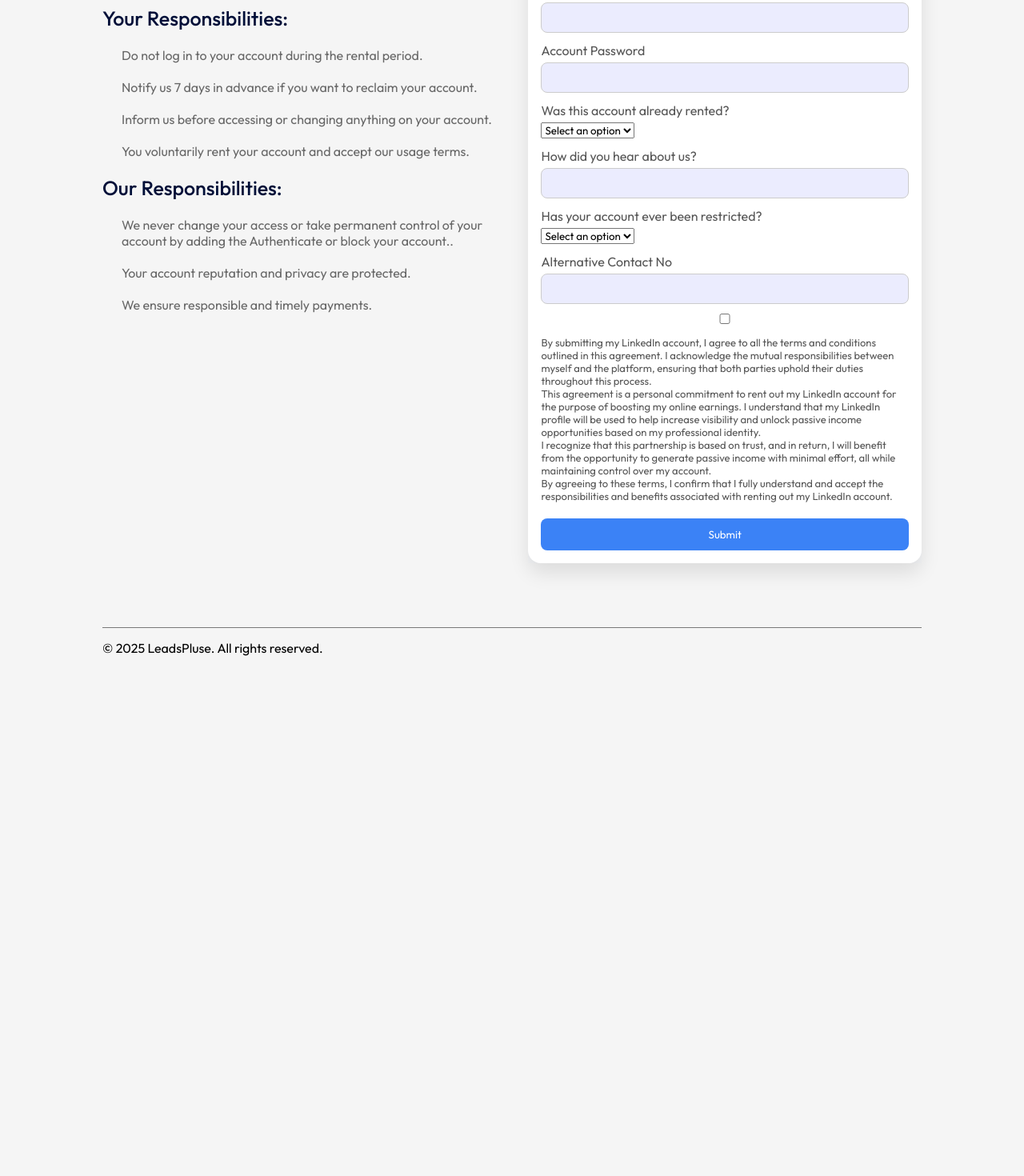
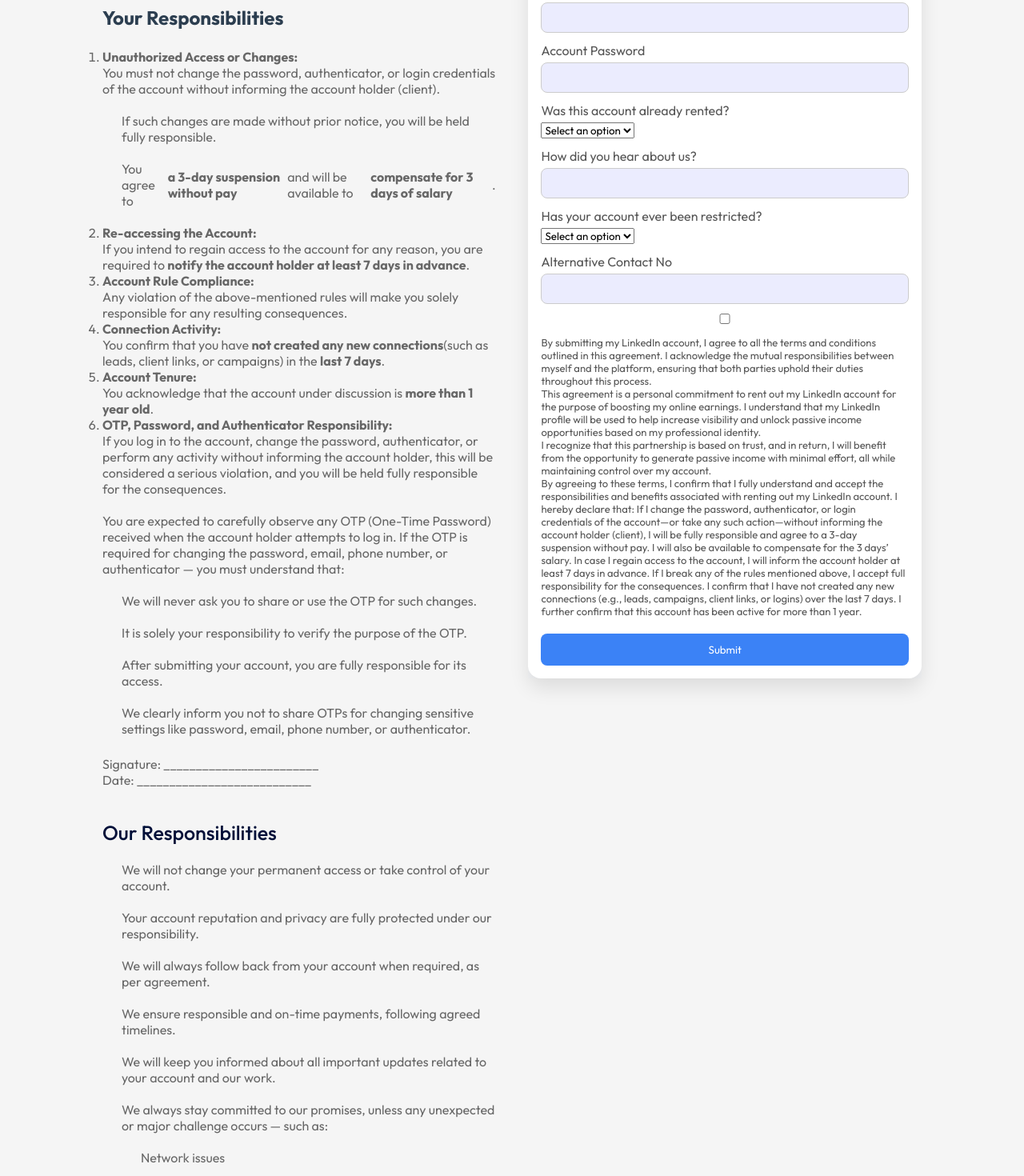
Before and after one commit to Taimorosman/leadspule, a React (Vite) app: page / in a window 1280 px wide. Shown: the part 4500-5970 px from the top of the page at 80% size. Before the commit the page ends 5346 px from the top, so only its background shows below. Built offline with nearby package versions, Linux system fonts and the light colour scheme.

Commit message:
my job si perfect

```diff
--- a/src/components/Contact/Contact.jsx
+++ b/src/components/Contact/Contact.jsx
@@ -75,20 +75,112 @@
           <li>No new connection activity in the past 7 days before submission.</li>
         </ul>
 
-        <h3 className="text-xl font-semibold mb-2">Your Responsibilities:</h3>
-        <ul className="list-disc pl-6 space-y-2 text-gray-700 mb-6">
-          <li>Do not log in to your account during the rental period.</li>
-          <li>Notify us 7 days in advance if you want to reclaim your account.</li>
-          <li>Inform us before accessing or changing anything on your account.</li>
-          <li>You voluntarily rent your account and accept our usage terms.</li>
-        </ul>
+        <div className="max-w-3xl mx-auto p-6 bg-white shadow-md rounded-lg">
+      <h2 className="text-2xl font-bold mb-4">Your Responsibilities</h2>
+      <ol className="list-decimal pl-6 space-y-4 text-gray-800">
+        <li>
+          <strong>Unauthorized Access or Changes:</strong> <br />
+          You must not change the password, authenticator, or login credentials
+          of the account without informing the account holder (client).
+          <ul className="list-disc pl-6 mt-2">
+            <li>
+              If such changes are made without prior notice, you will be held
+              fully responsible.
+            </li>
+            <li>
+              You agree to <strong>a 3-day suspension without pay</strong> and
+              will be available to <strong>compensate for 3 days of salary</strong>.
+            </li>
+          </ul>
+        </li>
 
-        <h3 className="text-xl font-semibold mb-2">Our Responsibilities:</h3>
-        <ul className="list-disc pl-6 space-y-2 text-gray-700">
-          <li>We never change your access or take permanent control of your account by adding the Authenticate or block your account..</li>
-          <li>Your account reputation and privacy are protected.</li>
-          <li>We ensure responsible and timely payments.</li>
-        </ul>
+        <li>
+          <strong>Re-accessing the Account:</strong> <br />
+          If you intend to regain access to the account for any reason, you are
+          required to <strong>notify the account holder at least 7 days in advance</strong>.
+        </li>
+
+        <li>
+          <strong>Account Rule Compliance:</strong> <br />
+          Any violation of the above-mentioned rules will make you solely
+          responsible for any resulting consequences.
+        </li>
+
+        <li>
+          <strong>Connection Activity:</strong> <br />
+          You confirm that you have <strong>not created any new connections</strong>
+          (such as leads, client links, or campaigns) in the <strong>last 7 days</strong>.
+        </li>
+
+        <li>
+          <strong>Account Tenure:</strong> <br />
+          You acknowledge that the account under discussion is <strong>more than 1 year old</strong>.
+        </li>
+
+        <li>
+          <strong>OTP, Password, and Authenticator Responsibility:</strong> <br />
+          If you log in to the account, change the password, authenticator, or perform
+          any activity without informing the account holder, this will be considered a
+          serious violation, and you will be held fully responsible for the consequences.
+          <br /><br />
+          You are expected to carefully observe any OTP (One-Time Password) received
+          when the account holder attempts to log in. If the OTP is required for changing
+          the password, email, phone number, or authenticator — you must understand that:
+          <ul className="list-disc pl-6 mt-2">
+            <li>We will never ask you to share or use the OTP for such changes.</li>
+            <li>It is solely your responsibility to verify the purpose of the OTP.</li>
+            <li>
+              After submitting your account, you are fully responsible for its access.
+            </li>
+            <li>
+              We clearly inform you not to share OTPs for changing sensitive settings like
+              password, email, phone number, or authenticator.
+            </li>
+          </ul>
+        </li>
+      </ol>
+
+      <div className="mt-8">
+        <p className="text-gray-600">Signature: ________________________</p>
+        <p className="text-gray-600 mt-2">Date: ___________________________</p>
+      </div>
+    </div>
+<br />
+<br />
+<div className="max-w-3xl mx-auto p-6 bg-white shadow-md rounded-lg mt-10">
+  <h3 className="text-xl font-semibold mb-4">Our Responsibilities</h3>
+
+  <ul className="list-disc text-gray-800 space-y-1 leading-snug">
+  <li>
+    We will not change your permanent access or take control of your account.
+  </li>
+  <li>
+    Your account reputation and privacy are fully protected under our responsibility.
+  </li>
+  <li>
+    We will always follow back from your account when required, as per agreement.
+  </li>
+  <li>
+    We ensure responsible and on-time payments, following agreed timelines.
+  </li>
+  <li>
+    We will keep you informed about all important updates related to your account and our work.
+  </li>
+    We always stay committed to our promises, unless any unexpected or major challenge occurs — such as: <br />
+    <ul className="list-disc ">
+      <li>Network issues</li>
+      <li>Client-side company delays or responses</li>
+      <li>Digital system disruptions</li>
+      <li>Natural or unforeseen technical problems</li>
+    </ul>
+</ul>
+
+
+  <div className="mt-8">
+    <p className="text-gray-600">Authorized By: ________________________</p>
+    <p className="text-gray-600 mt-2">Date: ___________________________</p>
+  </div>
+</div>
 
 
       </section>
--- a/src/components/ContactForm/ContactForm.jsx
+++ b/src/components/ContactForm/ContactForm.jsx
@@ -204,6 +204,17 @@
           I recognize that this partnership is based on trust, and in return, I will benefit from the opportunity to generate passive income with minimal effort, all while maintaining control over my account.
           <br />
           By agreeing to these terms, I confirm that I fully understand and accept the responsibilities and benefits associated with renting out my LinkedIn account.
+          I hereby declare that:
+
+If I change the password, authenticator, or login credentials of the account—or take any such action—without informing the account holder (client), I will be fully responsible and agree to a 3-day suspension without pay. I will also be available to compensate for the 3 days’ salary.
+
+In case I regain access to the account, I will inform the account holder at least 7 days in advance.
+
+If I break any of the rules mentioned above, I accept full responsibility for the consequences.
+
+I confirm that I have not created any new connections (e.g., leads, campaigns, client links, or logins) over the last 7 days.
+
+I further confirm that this account has been active for more than 1 year.
         </label>
 
         <button type="submit">Submit</button>
--- a/src/components/Programs/Programs.jsx
+++ b/src/components/Programs/Programs.jsx
@@ -4,7 +4,7 @@
 const Programs = () => {
   return (
     <div className='programs'>
-      <div className="program-container max-w-screen-xl mx-auto px-6 py-12 text-gray-800">
+      <div className="program-container max-w-screen-xl mx-auto px-3 py-6 text-gray-800">
 
         {/* Left Section - Key Information about Protection */}
         <div className="left-section w-full lg:w-1/2 mb-12 lg:mb-0">
--- a/src/index.css
+++ b/src/index.css
@@ -59,3 +59,20 @@
         padding: 14px 22px;
     }
 }
+
+@media only screen and (max-width: 767px) {
+    .container {
+        padding-left: 0%;
+        padding-right: 0%;
+    }
+    .program-container {
+        display: flex
+    ;
+        justify-content: space-between;
+        flex-wrap: wrap;
+        padding: 0rem;
+        background-color: #fff;
+        border-radius: 10px;
+        box-shadow: 0 4px 12px #0000001a;
+    }
+}
```
